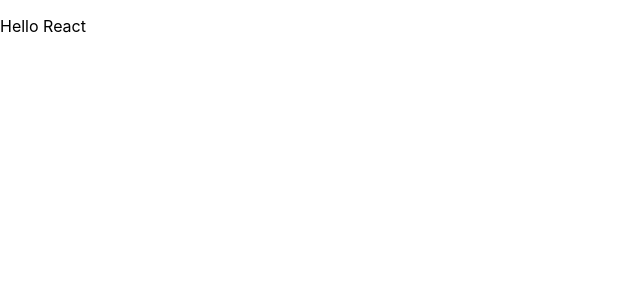
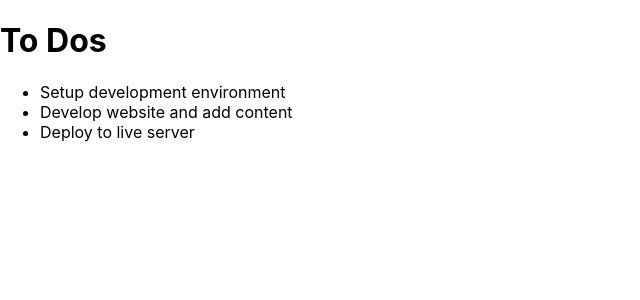
Before and after one commit to yosefHesham/react-tutorial, a React (Create React App) app: page / in a window 1280 px wide. Shown: the top 300 px of the page, without its empty margins (0-640 px from the left). Built offline with nearby package versions, Linux system fonts and the light colour scheme.

Commit message:
Create list with header

```diff
--- a/src/App.js
+++ b/src/App.js
@@ -1,10 +1,12 @@
 import React from 'react';
 
 import './App.css';
+import TodoContainer from './components/todoContainer';
+
 
 const App = () => (
   <main>
-    <p> Hello React</p>
+    <TodoContainer/>
   </main>
 );
 
--- /dev/null
+++ b/src/components/header.js
@@ -0,0 +1,3 @@
+const Header = () => (<h1>To Dos</h1>)
+
+export default Header
--- /dev/null
+++ b/src/components/todoContainer.js
@@ -0,0 +1,35 @@
+import React from "react";
+import Header from "./header";
+import ToDoItem from "./todo_item";
+import ToDoList from "./todo_list";
+class TodoContainer extends React.Component {
+  state = {
+    todos: [
+      {
+        id: 1,
+        title: "Setup development environment",
+        completed: true,
+      },
+      {
+        id: 2,
+        title: "Develop website and add content",
+        completed: false,
+      },
+      {
+        id: 3,
+        title: "Deploy to live server",
+        completed: false,
+      },
+    ],
+  };
+  render() {
+    const { todos } = this.state;
+    return (
+      <>
+      <Header/>
+      <ToDoList todos={this.state.todos} />
+      </>
+    );
+  }
+}
+export default TodoContainer;
--- /dev/null
+++ b/src/components/todo_item.js
@@ -0,0 +1,6 @@
+
+const ToDoItem = props => {
+  const {todo} = props;
+  return (<li>{todo.title}</li>)
+}
+export default ToDoItem
--- /dev/null
+++ b/src/components/todo_list.js
@@ -0,0 +1,12 @@
+import ToDoItem from "./todo_item";
+
+const ToDoList = props => {
+  const {todos} = props;
+  return (
+   <ul>
+     {todos.map(todo => <ToDoItem key={todo.id} todo={todo} />)}
+   </ul>
+  );
+}
+
+export default ToDoList
```
